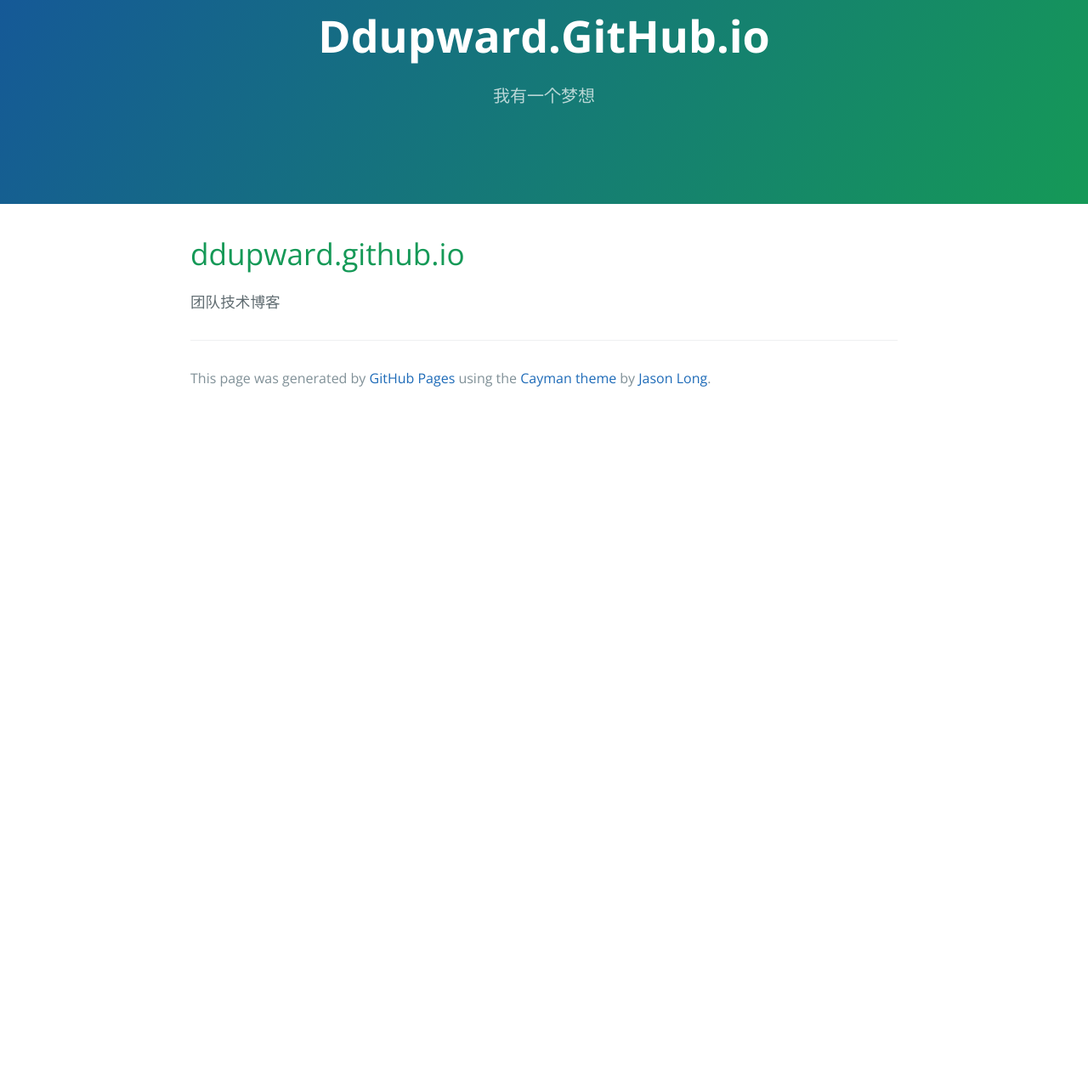
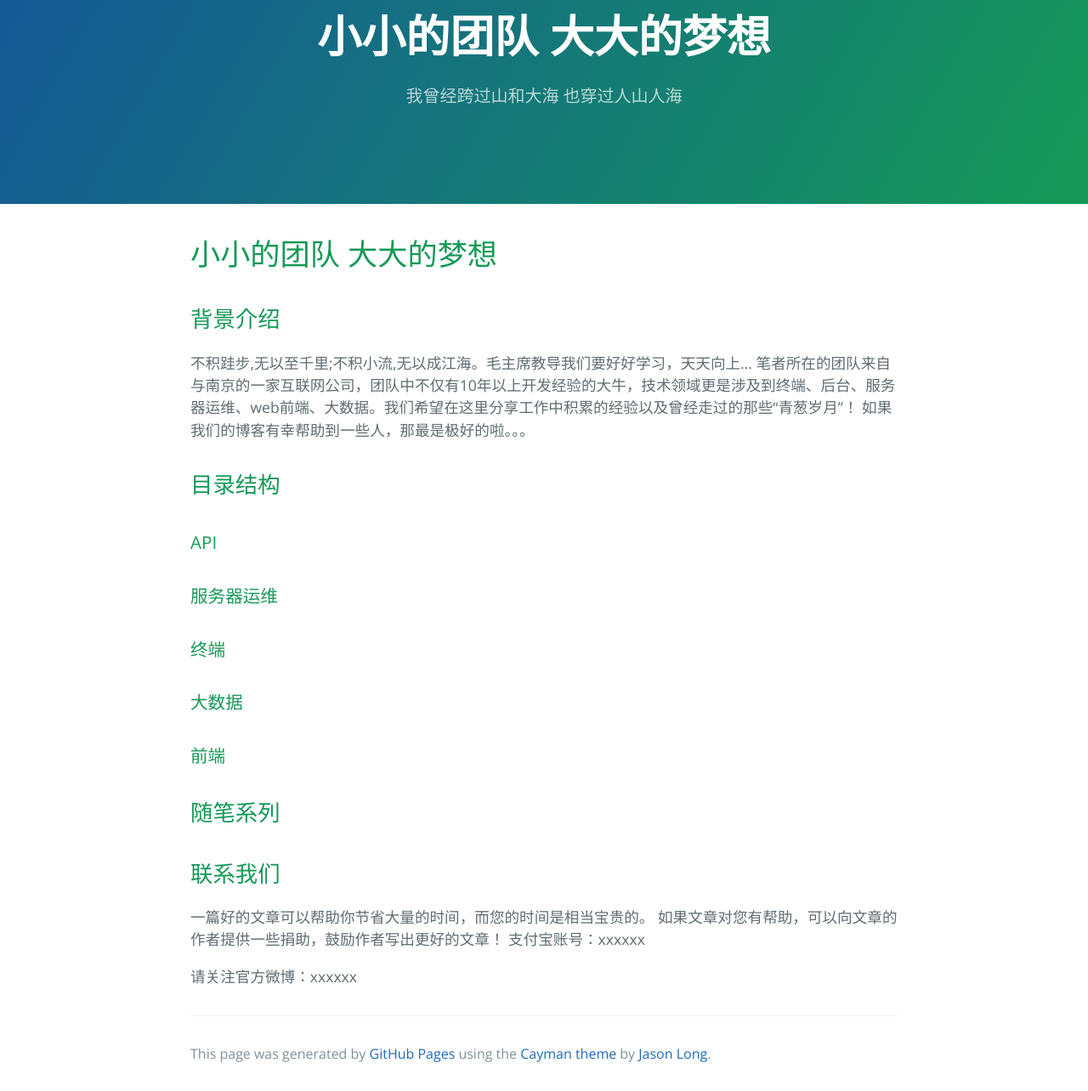
Before and after one commit to ddupward/ddupward.github.io, a plain HTML site: page index.html in a window 1280 px wide. Shown: the part 77-1361 px from the top of the page at 85% size. Before the commit the page ends 800 px from the top, so only its background shows below. Drawn offline with nearby package versions, Linux system fonts and the light colour scheme.

Commit message:
Replace master branch with page content via GitHub

```diff
--- a/index.html
+++ b/index.html
@@ -2,7 +2,7 @@
 <html lang="en-us">
   <head>
     <meta charset="UTF-8">
-    <title>Ddupward.GitHub.io by ddupward</title>
+    <title>小小的团队 大大的梦想 by ddupward</title>
     <meta name="viewport" content="width=device-width, initial-scale=1">
     <link rel="stylesheet" type="text/css" href="stylesheets/normalize.css" media="screen">
     <link href='https://fonts.googleapis.com/css?family=Open+Sans:400,700' rel='stylesheet' type='text/css'>
@@ -11,15 +11,50 @@
   </head>
   <body>
     <section class="page-header">
-      <h1 class="project-name">Ddupward.GitHub.io</h1>
-      <h2 class="project-tagline">我有一个梦想</h2>
+      <h1 class="project-name">小小的团队 大大的梦想</h1>
+      <h2 class="project-tagline">我曾经跨过山和大海 也穿过人山人海</h2>
     </section>
 
     <section class="main-content">
       <h1>
-<a id="ddupwardgithubio" class="anchor" href="#ddupwardgithubio" aria-hidden="true"><span aria-hidden="true" class="octicon octicon-link"></span></a>ddupward.github.io</h1>
+<a id="小小的团队-大大的梦想" class="anchor" href="#%E5%B0%8F%E5%B0%8F%E7%9A%84%E5%9B%A2%E9%98%9F-%E5%A4%A7%E5%A4%A7%E7%9A%84%E6%A2%A6%E6%83%B3" aria-hidden="true"><span aria-hidden="true" class="octicon octicon-link"></span></a>小小的团队 大大的梦想</h1>
 
-<p>团队技术博客</p>
+<h2>
+<a id="背景介绍" class="anchor" href="#%E8%83%8C%E6%99%AF%E4%BB%8B%E7%BB%8D" aria-hidden="true"><span aria-hidden="true" class="octicon octicon-link"></span></a>背景介绍</h2>
+
+<p>不积跬步,无以至千里;不积小流,无以成江海。毛主席教导我们要好好学习，天天向上...
+笔者所在的团队来自与南京的一家互联网公司，团队中不仅有10年以上开发经验的大牛，技术领域更是涉及到终端、后台、服务器运维、web前端、大数据。我们希望在这里分享工作中积累的经验以及曾经走过的那些“青葱岁月”！
+如果我们的博客有幸帮助到一些人，那最是极好的啦。。。</p>
+
+<h2>
+<a id="目录结构" class="anchor" href="#%E7%9B%AE%E5%BD%95%E7%BB%93%E6%9E%84" aria-hidden="true"><span aria-hidden="true" class="octicon octicon-link"></span></a>目录结构</h2>
+
+<h3>
+<a id="api" class="anchor" href="#api" aria-hidden="true"><span aria-hidden="true" class="octicon octicon-link"></span></a>API</h3>
+
+<h3>
+<a id="服务器运维" class="anchor" href="#%E6%9C%8D%E5%8A%A1%E5%99%A8%E8%BF%90%E7%BB%B4" aria-hidden="true"><span aria-hidden="true" class="octicon octicon-link"></span></a>服务器运维</h3>
+
+<h3>
+<a id="终端" class="anchor" href="#%E7%BB%88%E7%AB%AF" aria-hidden="true"><span aria-hidden="true" class="octicon octicon-link"></span></a>终端</h3>
+
+<h3>
+<a id="大数据" class="anchor" href="#%E5%A4%A7%E6%95%B0%E6%8D%AE" aria-hidden="true"><span aria-hidden="true" class="octicon octicon-link"></span></a>大数据</h3>
+
+<h3>
+<a id="前端" class="anchor" href="#%E5%89%8D%E7%AB%AF" aria-hidden="true"><span aria-hidden="true" class="octicon octicon-link"></span></a>前端</h3>
+
+<h2>
+<a id="随笔系列" class="anchor" href="#%E9%9A%8F%E7%AC%94%E7%B3%BB%E5%88%97" aria-hidden="true"><span aria-hidden="true" class="octicon octicon-link"></span></a>随笔系列</h2>
+
+<h2>
+<a id="联系我们" class="anchor" href="#%E8%81%94%E7%B3%BB%E6%88%91%E4%BB%AC" aria-hidden="true"><span aria-hidden="true" class="octicon octicon-link"></span></a>联系我们</h2>
+
+<p>一篇好的文章可以帮助你节省大量的时间，而您的时间是相当宝贵的。
+如果文章对您有帮助，可以向文章的作者提供一些捐助，鼓励作者写出更好的文章！
+支付宝账号：xxxxxx</p>
+
+<p>请关注官方微博：xxxxxx</p>
 
       <footer class="site-footer">
 
--- a/params.json
+++ b/params.json
@@ -1,6 +1,6 @@
 {
-  "name": "Ddupward.GitHub.io",
-  "tagline": "我有一个梦想",
-  "body": "# ddupward.github.io\r\n团队技术博客\r\n",
+  "name": "小小的团队 大大的梦想",
+  "tagline": "我曾经跨过山和大海 也穿过人山人海",
+  "body": "# 小小的团队 大大的梦想\r\n## 背景介绍\r\n不积跬步,无以至千里;不积小流,无以成江海。毛主席教导我们要好好学习，天天向上...\r\n笔者所在的团队来自与南京的一家互联网公司，团队中不仅有10年以上开发经验的大牛，技术领域更是涉及到终端、后台、服务器运维、web前端、大数据。我们希望在这里分享工作中积累的经验以及曾经走过的那些“青葱岁月”！\r\n如果我们的博客有幸帮助到一些人，那最是极好的啦。。。\r\n## 目录结构\r\n### API\r\n### 服务器运维\r\n### 终端\r\n### 大数据\r\n### 前端\r\n## 随笔系列\r\n## 联系我们\r\n一篇好的文章可以帮助你节省大量的时间，而您的时间是相当宝贵的。\r\n如果文章对您有帮助，可以向文章的作者提供一些捐助，鼓励作者写出更好的文章！\r\n支付宝账号：xxxxxx\r\n\r\n请关注官方微博：xxxxxx",
   "note": "Don't delete this file! It's used internally to help with page regeneration."
 }
```
